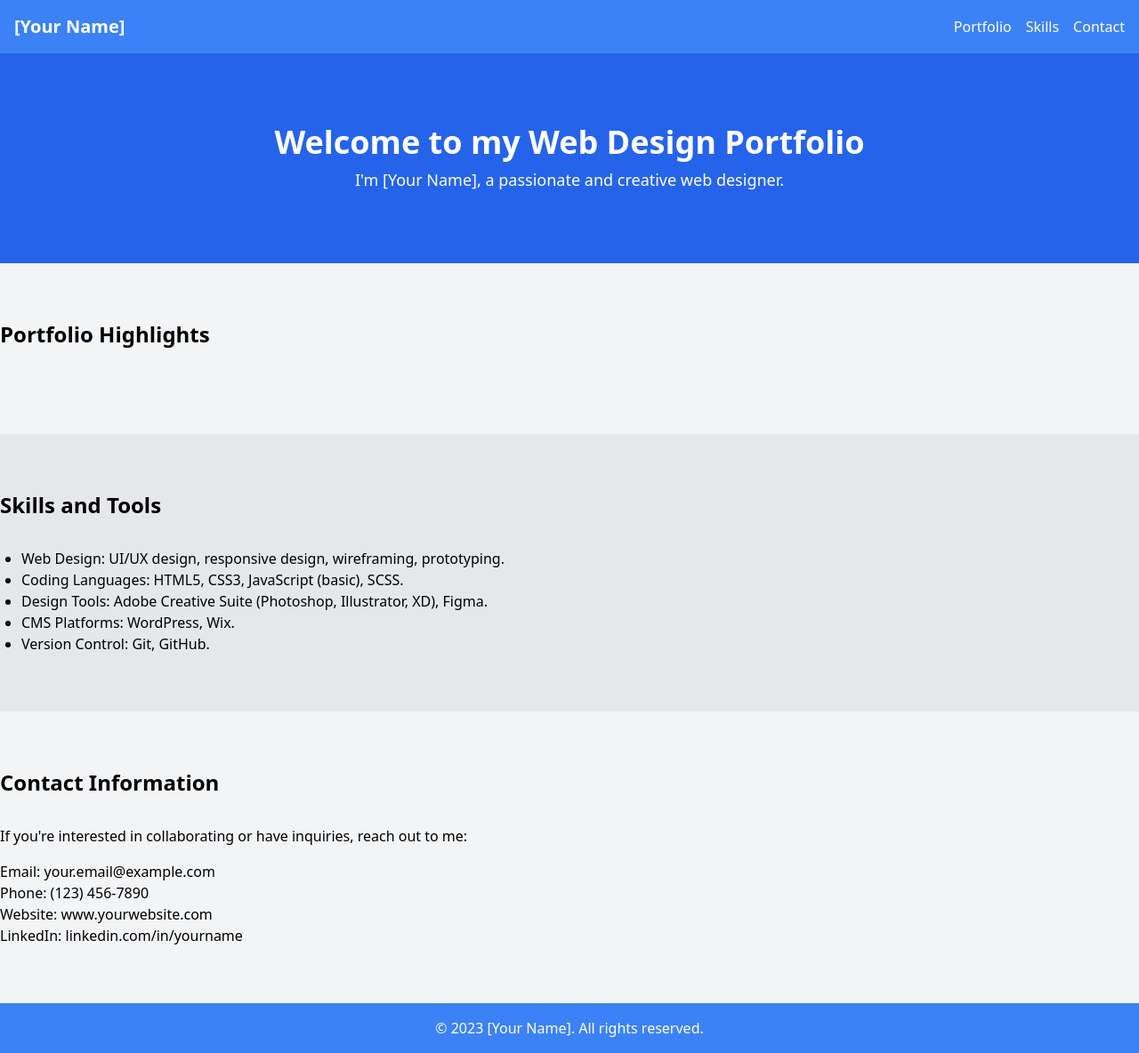
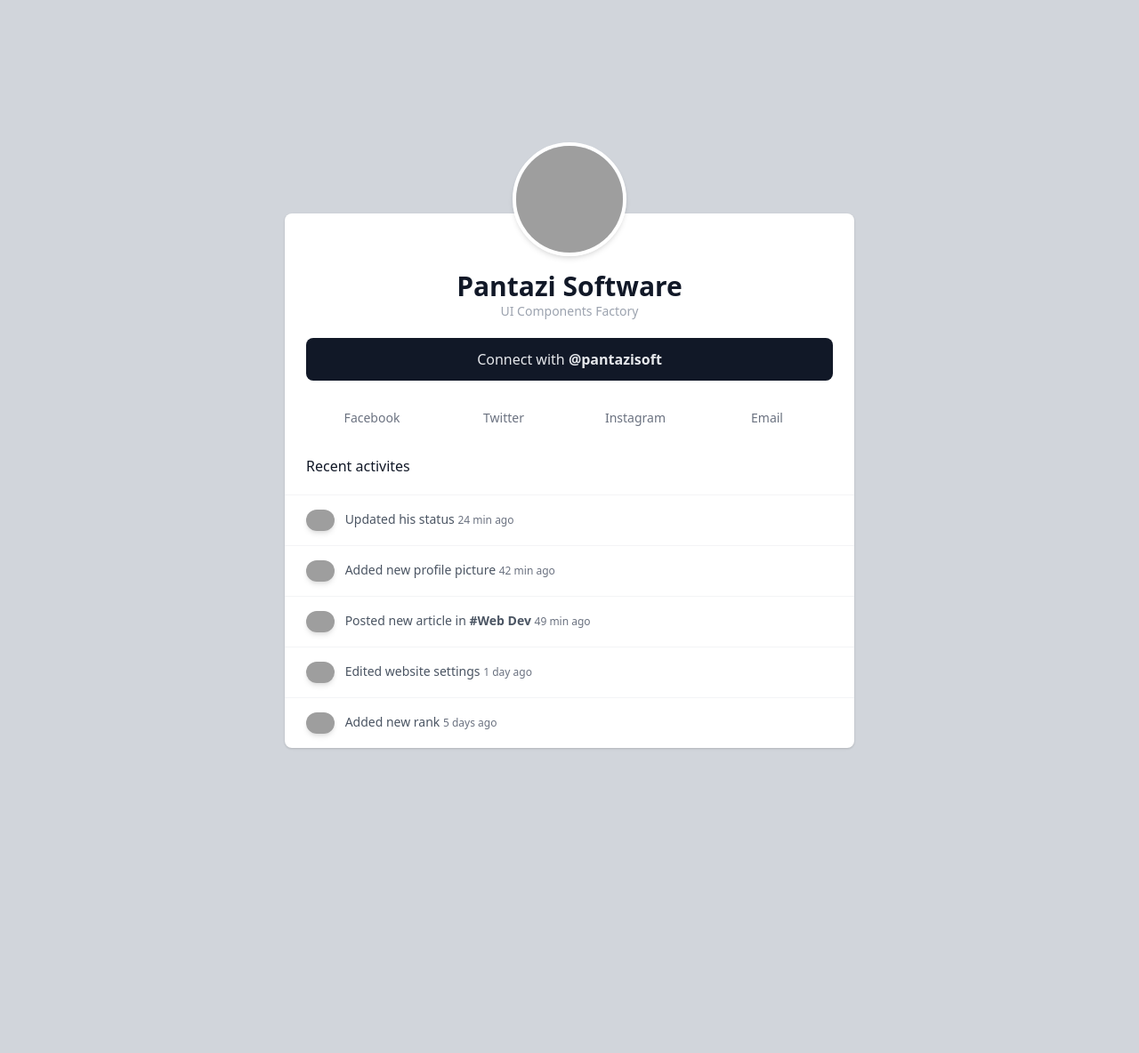
Before and after one commit to dmonstermaker/github-pages-test, a plain HTML site: page index.html in a window 1280 px wide. Shown: the whole page at 89% size. After the commit the page ends 1081 px from the top, so only its background shows below. Drawn offline with nearby package versions, Linux system fonts and the light colour scheme; grey boxes are pictures that could not be loaded.

Commit message:
Update index.html

```diff
--- a/index.html
+++ b/index.html
@@ -3,76 +3,76 @@
 <head>
     <meta charset="UTF-8">
     <meta name="viewport" content="width=device-width, initial-scale=1.0">
-    <title>[Your Name] - Web Designer Portfolio</title>
-    <!-- Add Tailwind CSS CDN link here -->
+    <title>[Your Name] - Portfolio</title>
     <link href="https://cdn.jsdelivr.net/npm/tailwindcss@2.2.15/dist/tailwind.min.css" rel="stylesheet">
-    <!-- Add custom styles -->
-    <link rel="stylesheet" href="styles.css">
 </head>
-<body class="bg-gray-100 font-sans">
+<body class="bg-gray-300 antialiased">
+    <div class="container mx-auto my-60">
+        <div>
 
-    <!-- Navigation -->
-    <nav class="bg-blue-500 p-4">
-        <div class="container mx-auto flex justify-between items-center">
-            <a href="#" class="text-white text-xl font-semibold">[Your Name]</a>
-            <ul class="flex space-x-4">
-                <li><a href="#portfolio" class="text-white">Portfolio</a></li>
-                <li><a href="#skills" class="text-white">Skills</a></li>
-                <li><a href="#contact" class="text-white">Contact</a></li>
-            </ul>
+            <div class="bg-white relative shadow rounded-lg w-5/6 md:w-5/6  lg:w-4/6 xl:w-3/6 mx-auto">
+                <div class="flex justify-center">
+                        <img src="https://avatars0.githubusercontent.com/u/35900628?v=4" alt="" class="rounded-full mx-auto absolute -top-20 w-32 h-32 shadow-md border-4 border-white transition duration-200 transform hover:scale-110">
                 </div>
-    </nav>
-    <!-- Hero Section -->
-    <header class="bg-blue-600 text-white text-center py-20">
-        <div class="container mx-auto">
-            <h1 class="text-4xl font-semibold mb-2 animate__animated animate__fadeInDown">Welcome to my Web Design Portfolio</h1>
-            <p class="text-lg animate__animated animate__fadeInUp">I'm [Your Name], a passionate and creative web designer.</p>
+
+                <div class="mt-16">
+                    <h1 class="font-bold text-center text-3xl text-gray-900">Pantazi Software</h1>
+                    <p class="text-center text-sm text-gray-400 font-medium">UI Components Factory</p>
+                    <p>
+                        <span>
+
+                        </span>
+                    </p>
+                    <div class="my-5 px-6">
+                        <a href="#" class="text-gray-200 block rounded-lg text-center font-medium leading-6 px-6 py-3 bg-gray-900 hover:bg-black hover:text-white">Connect with <span class="font-bold">@pantazisoft</span></a>
                     </div>
-    </header>
+                    <div class="flex justify-between items-center my-5 px-6">
+                        <a href="" class="text-gray-500 hover:text-gray-900 hover:bg-gray-100 rounded transition duration-150 ease-in font-medium text-sm text-center w-full py-3">Facebook</a>
+                        <a href="" class="text-gray-500 hover:text-gray-900 hover:bg-gray-100 rounded transition duration-150 ease-in font-medium text-sm text-center w-full py-3">Twitter</a>
+                        <a href="" class="text-gray-500 hover:text-gray-900 hover:bg-gray-100 rounded transition duration-150 ease-in font-medium text-sm text-center w-full py-3">Instagram</a>
+                        <a href="" class="text-gray-500 hover:text-gray-900 hover:bg-gray-100 rounded transition duration-150 ease-in font-medium text-sm text-center w-full py-3">Email</a>
+                    </div>
 
-    <!-- Portfolio Section -->
-    <section id="portfolio" class="py-16">
-        <div class="container mx-auto">
-            <h2 class="text-2xl font-semibold mb-8">Portfolio Highlights</h2>
-            <div class="grid grid-cols-1 md:grid-cols-2 lg:grid-cols-3 gap-8">
-                <!-- Project Cards -->
-                <!-- Add your project cards here -->
+                    <div class="w-full">
+                        <h3 class="font-medium text-gray-900 text-left px-6">Recent activites</h3>
+                        <div class="mt-5 w-full flex flex-col items-center overflow-hidden text-sm">
+                            <a href="#" class="w-full border-t border-gray-100 text-gray-600 py-4 pl-6 pr-3 w-full block hover:bg-gray-100 transition duration-150">
+                                <img src="https://avatars0.githubusercontent.com/u/35900628?v=4" alt="" class="rounded-full h-6 shadow-md inline-block mr-2">
+                                    Updated his status
+                                    <span class="text-gray-500 text-xs">24 min ago</span>
+                            </a>
+
+                            <a href="#" class="w-full border-t border-gray-100 text-gray-600 py-4 pl-6 pr-3 w-full block hover:bg-gray-100 transition duration-150">
+                                <img src="https://avatars0.githubusercontent.com/u/35900628?v=4" alt="" class="rounded-full h-6 shadow-md inline-block mr-2">
+                                    Added new profile picture
+                                    <span class="text-gray-500 text-xs">42 min ago</span>
+                            </a>
+
+                            <a href="#" class="w-full border-t border-gray-100 text-gray-600 py-4 pl-6 pr-3 w-full block hover:bg-gray-100 transition duration-150">
+                                <img src="https://avatars0.githubusercontent.com/u/35900628?v=4" alt="" class="rounded-full h-6 shadow-md inline-block mr-2">
+                                Posted new article in <span class="font-bold">#Web Dev</span>
+                                <span class="text-gray-500 text-xs">49 min ago</span>
+                            </a>
+
+                            <a href="#" class="w-full border-t border-gray-100 text-gray-600 py-4 pl-6 pr-3 w-full block hover:bg-gray-100 transition duration-150">
+                                <img src="https://avatars0.githubusercontent.com/u/35900628?v=4" alt="" class="rounded-full h-6 shadow-md inline-block mr-2">
+                                Edited website settings
+                                <span class="text-gray-500 text-xs">1 day ago</span>
+                            </a>
+
+                            <a href="#" class="w-full border-t border-gray-100 text-gray-600 py-4 pl-6 pr-3 w-full block hover:bg-gray-100 transition duration-150 overflow-hidden">
+                                <img src="https://avatars0.githubusercontent.com/u/35900628?v=4" alt="" class="rounded-full h-6 shadow-md inline-block mr-2">
+                                Added new rank
+                                <span class="text-gray-500 text-xs">5 days ago</span>
+                            </a>
+
                         </div>
                     </div>
-    </section>
+                </div>
+            </div>
 
-    <!-- Skills Section -->
-    <section id="skills" class="bg-gray-200 py-16">
-        <div class="container mx-auto">
-            <h2 class="text-2xl font-semibold mb-8">Skills and Tools</h2>
-            <ul class="list-disc ml-6">
-                <li>Web Design: UI/UX design, responsive design, wireframing, prototyping.</li>
-                <li>Coding Languages: HTML5, CSS3, JavaScript (basic), SCSS.</li>
-                <li>Design Tools: Adobe Creative Suite (Photoshop, Illustrator, XD), Figma.</li>
-                <li>CMS Platforms: WordPress, Wix.</li>
-                <li>Version Control: Git, GitHub.</li>
-            </ul>
         </div>
-    </section>
-
-    <!-- Contact Section -->
-    <section id="contact" class="py-16">
-        <div class="container mx-auto">
-            <h2 class="text-2xl font-semibold mb-8">Contact Information</h2>
-            <p>If you're interested in collaborating or have inquiries, reach out to me:</p>
-            <ul class="mt-4">
-                <li>Email: <a href="mailto:your.email@example.com">your.email@example.com</a></li>
-                <li>Phone: (123) 456-7890</li>
-                <li>Website: <a href="http://www.yourwebsite.com">www.yourwebsite.com</a></li>
-                <li>LinkedIn: <a href="https://www.linkedin.com/in/yourname">linkedin.com/in/yourname</a></li>
-            </ul>
     </div>
-    </section>
-
-    <!-- Footer -->
-    <footer class="bg-blue-500 text-white text-center py-4">
-        <p>&copy; 2023 [Your Name]. All rights reserved.</p>
-    </footer>
-
 </body>
 </html>
+</html>
```
Lines whose indentation alone changed are shown as unchanged.
